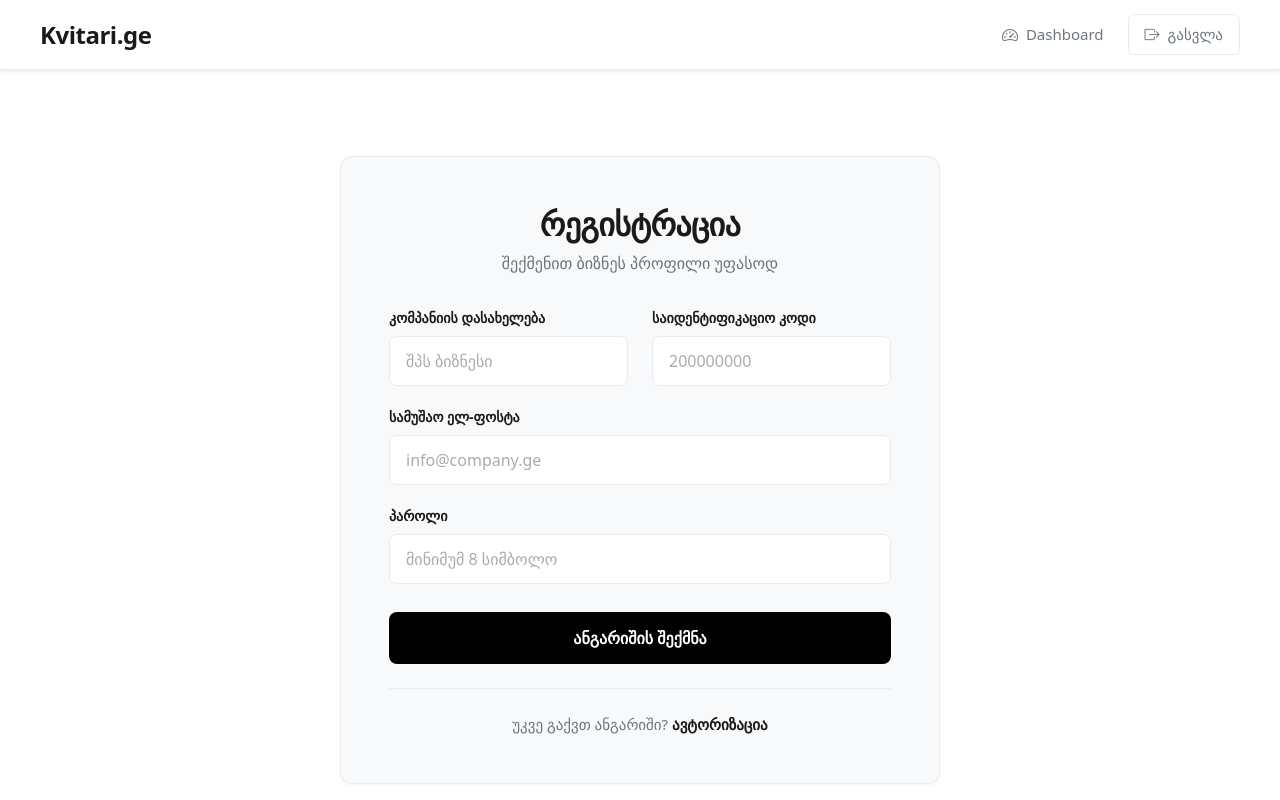
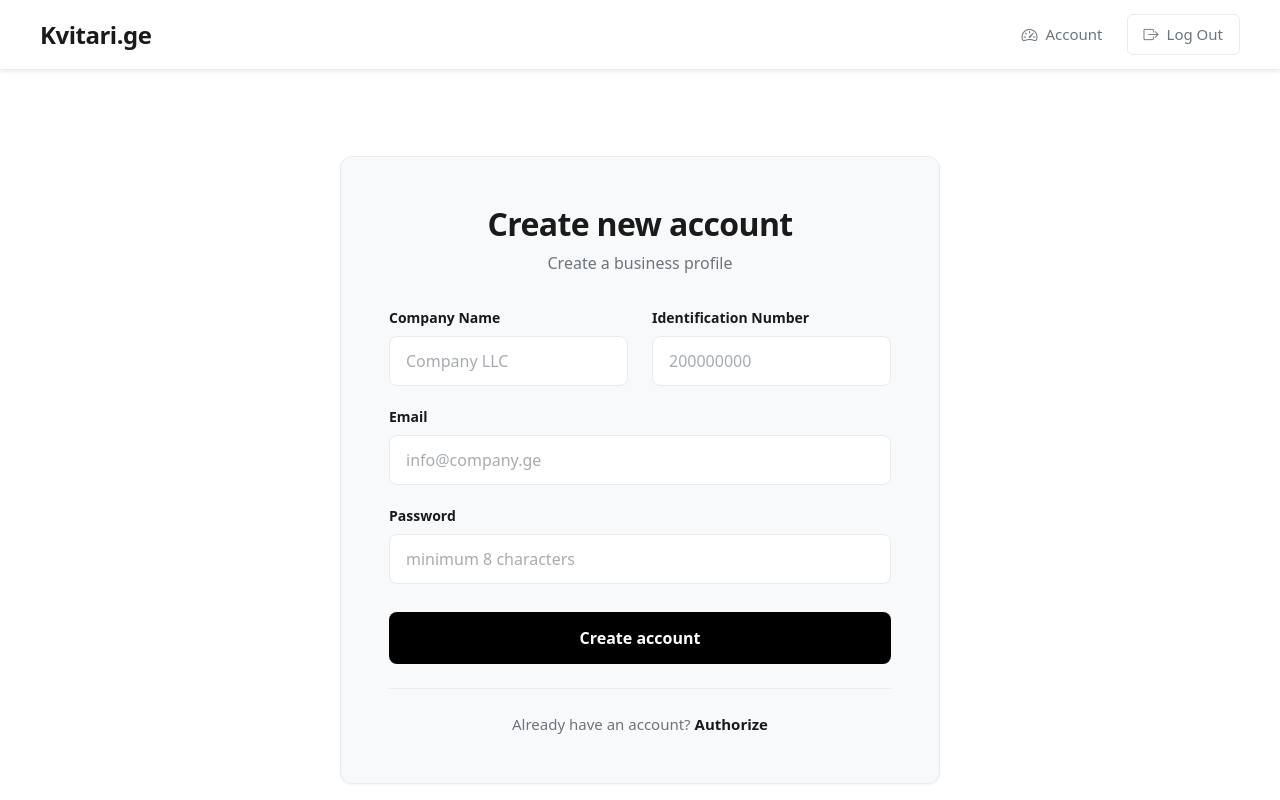
Before and after one commit to bl4ckmore/KvitariWeb, an Angular app in the folder kvitari-web/: page /register in a window 1280 px wide. Shown: the top 800 px of the page. Built offline with nearby package versions, Linux system fonts and the light colour scheme; sample sign-in values are in the browser's storage.

Commit message:
fulldsgn

```diff
--- a/kvitari-web/src/app/Components/footer/footer.html
+++ b/kvitari-web/src/app/Components/footer/footer.html
@@ -68,16 +68,16 @@
       </div>
 
       <div class="col-lg-3 col-md-6 mb-4">
-        <h6 class="mb-3"></h6>
+        <h6 class="mb-3">NAVIGATION</h6>
         <ul class="list-unstyled">
           <li class="mb-2" *ngIf="api.isLoggedIn()">
             <a routerLink="/dashboard">Dashboard</a>
           </li>
           <li class="mb-2" *ngIf="!api.isLoggedIn()">
-            <a routerLink="/login">ავტორიზაცია</a>
+            <a routerLink="/login">Login</a>
           </li>
           <li class="mb-2" *ngIf="!api.isLoggedIn()">
-            <a routerLink="/register">რეგისტრაცია</a>
+            <a routerLink="/register">Register</a>
           </li>
         </ul>
       </div>
@@ -87,6 +87,7 @@
 
     <div class="row footer-bottom-row">
       <div class="col-md-6 text-center text-md-start mb-3 mb-md-0">
+
         <p class="mb-0">
           © 2025 Kvitari Billing System. All rights reserved.
         </p>
--- a/kvitari-web/src/app/Components/header/header.html
+++ b/kvitari-web/src/app/Components/header/header.html
@@ -12,19 +12,19 @@
       <ng-container *ngIf="api.isLoggedIn()">
         <a routerLink="/dashboard" class="nav-link-custom" routerLinkActive="active">
           <i class="bi bi-speedometer2"></i>
-          <span>Dashboard</span>
+          <span>Account</span>
         </a>
 
         <button (click)="onLogout()" class="btn-logout-custom">
           <i class="bi bi-box-arrow-right"></i>
-          <span>გასვლა</span>
+          <span>Log Out</span>
         </button>
       </ng-container>
 
       <ng-container *ngIf="!api.isLoggedIn()">
         <a routerLink="/login" class="btn btn-outline-primary">
           <i class="bi bi-box-arrow-in-right"></i>
-          ავტორიზაცია
+          Account
         </a>
       </ng-container>
     </div>
@@ -53,7 +53,7 @@
 <div class="mobile-menu-backdrop" *ngIf="mobileMenuOpen" (click)="closeMobileMenu()"></div>
 <div class="mobile-menu" [class.open]="mobileMenuOpen">
   <div class="mobile-menu-header">
-    <span class="fw-bold fs-5">მენიუ</span>
+    <span class="fw-bold fs-5">Navigation</span>
     <button class="btn-close-menu" (click)="closeMobileMenu()">
       <i class="bi bi-x-lg"></i>
     </button>
@@ -62,32 +62,26 @@
   <div class="mobile-menu-body">
     <a routerLink="/" class="mobile-menu-item" (click)="closeMobileMenu()">
       <i class="bi bi-house-fill"></i>
-      <span>მთავარი</span>
+      <span>Home</span>
     </a>
 
     <ng-container *ngIf="api.isLoggedIn()">
       <div class="mobile-menu-divider"></div>
-
-      <a routerLink="/dashboard" class="mobile-menu-item" (click)="closeMobileMenu()">
-        <i class="bi bi-speedometer2"></i>
-        <span>Dashboard</span>
-      </a>
-
       <a routerLink="/dashboard/profile" class="mobile-menu-item" (click)="closeMobileMenu()">
         <i class="bi bi-person-badge"></i>
-        <span>ჩემი პროფილი</span>
+        <span>My Account</span>
       </a>
 
       <a routerLink="/dashboard/invoices" class="mobile-menu-item" (click)="closeMobileMenu()">
         <i class="bi bi-receipt"></i>
-        <span>ინვოისები</span>
+        <span>Invoices</span>
       </a>
 
       <div class="mobile-menu-divider"></div>
 
       <button (click)="onLogout()" class="mobile-menu-item text-danger">
         <i class="bi bi-box-arrow-right"></i>
-        <span>გასვლა</span>
+        <span>Log Out</span>
       </button>
     </ng-container>
 
@@ -96,12 +90,12 @@
 
       <a routerLink="/login" class="mobile-menu-item" (click)="closeMobileMenu()">
         <i class="bi bi-box-arrow-in-right"></i>
-        <span>ავტორიზაცია</span>
+        <span>Log In</span>
       </a>
 
       <a routerLink="/register" class="mobile-menu-item" (click)="closeMobileMenu()">
         <i class="bi bi-person-plus"></i>
-        <span>რეგისტრაცია</span>
+        <span>Register</span>
       </a>
     </ng-container>
   </div>
--- a/kvitari-web/src/app/Components/login/login.html
+++ b/kvitari-web/src/app/Components/login/login.html
@@ -1,13 +1,13 @@
 <div class="auth-container">
   <div class="auth-card">
     <div class="auth-header">
-      <h2 class="auth-title">ავტორიზაცია</h2>
-      <p class="auth-subtitle">მართეთ თქვენი ინვოისები ერთ სივრცეში</p>
+      <h2 class="auth-title">Get Into Your Account</h2>
+      <p class="auth-subtitle">Manage your invoices in one space</p>
     </div>
 
     <form (ngSubmit)="onLogin()">
       <div class="form-group">
-        <label class="form-label">ელ-ფოსტა</label>
+        <label class="form-label">Email</label>
         <input
           type="email"
           [(ngModel)]="email"
@@ -19,7 +19,7 @@
       </div>
 
       <div class="form-group">
-        <label class="form-label">პაროლი</label>
+        <label class="form-label">Password</label>
         <input
           type="password"
           [(ngModel)]="password"
@@ -31,16 +31,16 @@
       </div>
 
       <button type="submit" class="btn-auth-submit" [disabled]="isLoading">
-        <span *ngIf="!isLoading">ავტორიზაცია</span>
+        <span *ngIf="!isLoading">Authorize</span>
         <span *ngIf="isLoading">
-          <i class="bi bi-arrow-repeat spin"></i> იტვირთება...
+          <i class="bi bi-arrow-repeat spin"></i> Loading...
         </span>
       </button>
 
       <div class="auth-footer">
         <p class="auth-footer-text">
-          არ გაქვთ ანგარიში?
-          <a routerLink="/register" class="auth-link">დარეგისტრირდით</a>
+          Don't have an account?
+          <a routerLink="/register" class="auth-link">Create one</a>
         </p>
       </div>
     </form>
--- a/kvitari-web/src/app/Components/register/register.html
+++ b/kvitari-web/src/app/Components/register/register.html
@@ -1,21 +1,21 @@
 <div class="auth-container">
   <div class="auth-card">
     <div class="auth-header">
-      <h2 class="auth-title">რეგისტრაცია</h2>
-      <p class="auth-subtitle">შექმენით ბიზნეს პროფილი უფასოდ</p>
+      <h2 class="auth-title">Create new account</h2>
+      <p class="auth-subtitle">Create a business profile</p>
     </div>
 
     <form (ngSubmit)="onRegister()">
       <div class="row">
         <div class="col-md-6">
           <div class="form-group">
-            <label class="form-label">კომპანიის დასახელება</label>
+            <label class="form-label">Company Name</label>
             <input
               type="text"
               [(ngModel)]="registerData.companyName"
               name="cName"
               class="form-control-auth"
-              placeholder="შპს ბიზნესი"
+              placeholder="Company LLC"
               [disabled]="isLoading"
               required>
           </div>
@@ -23,7 +23,7 @@
 
         <div class="col-md-6">
           <div class="form-group">
-            <label class="form-label">საიდენტიფიკაციო კოდი</label>
+            <label class="form-label">Identification Number</label>
             <input
               type="text"
               [(ngModel)]="registerData.identificationNumber"
@@ -37,7 +37,7 @@
       </div>
 
       <div class="form-group">
-        <label class="form-label">სამუშაო ელ-ფოსტა</label>
+        <label class="form-label">Email</label>
         <input
           type="email"
           [(ngModel)]="registerData.email"
@@ -49,28 +49,28 @@
       </div>
 
       <div class="form-group">
-        <label class="form-label">პაროლი</label>
+        <label class="form-label">Password</label>
         <input
           type="password"
           [(ngModel)]="registerData.password"
           name="pass"
           class="form-control-auth"
-          placeholder="მინიმუმ 8 სიმბოლო"
+          placeholder="minimum 8 characters"
           [disabled]="isLoading"
           required>
       </div>
 
       <button type="submit" class="btn-auth-submit" [disabled]="isLoading">
-        <span *ngIf="!isLoading">ანგარიშის შექმნა</span>
+        <span *ngIf="!isLoading">Create account</span>
         <span *ngIf="isLoading">
-          <i class="bi bi-arrow-repeat spin"></i> იტვირთება...
+          <i class="bi bi-arrow-repeat spin"></i> Loading...
         </span>
       </button>
 
       <div class="auth-footer">
         <p class="auth-footer-text">
-          უკვე გაქვთ ანგარიში?
-          <a routerLink="/login" class="auth-link">ავტორიზაცია</a>
+          Already have an account?
+          <a routerLink="/login" class="auth-link">Authorize</a>
         </p>
       </div>
     </form>
```
